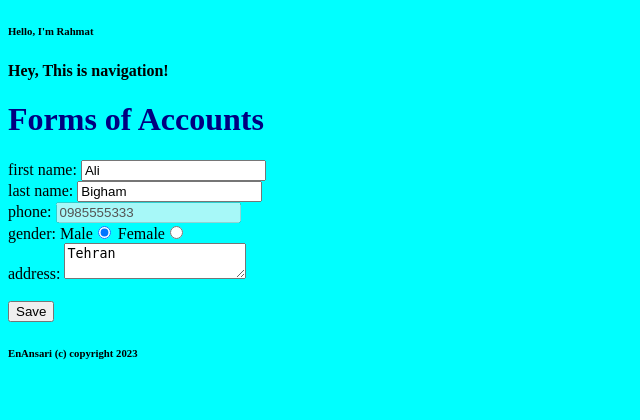
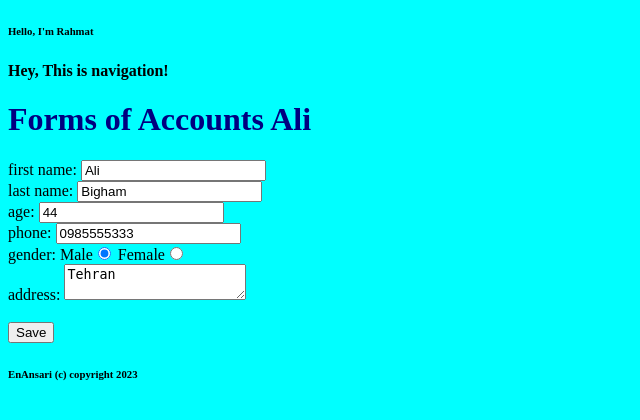
Before and after one commit to EnAnsari/basic-python-learning, a Django app: page /blog/account-form/ in a window 1280 px wide. Shown: the top 420 px of the page, without its empty margins (0-640 px from the left). Run offline with Django 4.2, Linux system fonts and the light colour scheme; a user stored in the database is signed in; data comes from the database, SQL or seed files in the repository; both versions use the stored data as it was after the commit.

Commit message:
testing forms

```diff
--- a/Django/just_urls/blog/admin.py
+++ b/Django/just_urls/blog/admin.py
@@ -19,4 +19,4 @@ class PostAdmin(admin.ModelAdmin):
 
 @admin.register(Account)
 class AccountAdmin(admin.ModelAdmin):
-    list_display = ('user', 'phone', 'address')
+    list_display = ('phone', 'address')
--- a/Django/just_urls/blog/forms.py
+++ b/Django/just_urls/blog/forms.py
@@ -7,8 +7,25 @@ class AccountForm(forms.Form):
         ('male', 'Male'),
         ('female', 'Female'),
     )
-    first_name = forms.CharField(max_length=25)
-    last_name = forms.CharField(max_length=50)
-    # phone = forms.CharField(max_length=11, null=True, blank=True)
-    gender = forms.ChoiceField(choices=GENDER_CHOICES, widget=forms.RadioSelect)
-    address = forms.CharField(max_length=250, widget=forms.Textarea)
+    first_name = forms.CharField(max_length=25, label='First Name')
+    last_name = forms.CharField(max_length=50, label='Last Name')
+    phone = forms.CharField(max_length=11, required=True, label='Phone Number')
+    gender = forms.ChoiceField(choices=GENDER_CHOICES, widget=forms.RadioSelect, label='Gender')
+    address = forms.CharField(max_length=250, widget=forms.Textarea, label='Address')
+    age = forms.IntegerField(label='Age')
+
+    def clean_phone(self):
+        phone = self.cleaned_data['phone']
+        if phone:
+            if not phone.isnumeric():
+                raise forms.ValidationError('phone number must be numeric!')
+            else:
+                return phone
+
+    def clean_age(self):
+        age = self.cleaned_data['age']
+        if age:
+            if age < 0:
+                raise forms.ValidationError('age can not be negative!')
+            else:
+                return age
--- a/Django/just_urls/blog/models.py
+++ b/Django/just_urls/blog/models.py
@@ -55,6 +55,7 @@ class Account(models.Model):
     address = models.TextField(null=True, blank=True)
     created = models.DateTimeField(auto_now_add=True)
     updated = models.DateTimeField(auto_now=True)
+    age = models.PositiveIntegerField(default=0, null=True, blank=True)
     # birthday
 
     def __str__(self):
--- a/Django/just_urls/blog/views.py
+++ b/Django/just_urls/blog/views.py
@@ -56,6 +56,8 @@ def userAccount(request):
             user.last_name = form.cleaned_data['last_name']
             account.gender = form.cleaned_data['gender']
             account.address = form.cleaned_data['address']
+            account.age = form.cleaned_data['age']
+            account.phone = form.cleaned_data['phone']
             user.save()
             account.save()
             return redirect('blog:index')
--- a/Django/just_urls/templates/blog/forms/account_form.html
+++ b/Django/just_urls/templates/blog/forms/account_form.html
@@ -1,7 +1,7 @@
 {% extends 'blog/parent/base.html' %}
 {% block title %}Account form{% endblock %}
 {% block content %}
-    <h1 style="color: navy; margin-right: auto">Forms of Accounts</h1>
+    <h1 style="color: navy; margin-right: auto">Forms of Accounts {{ account.user.first_name }}</h1>
     <form method="post">
         {% csrf_token %}
         first name:
@@ -22,8 +22,23 @@
             {% endif %}
         >
         <br>
+        age:
+        <input type="number" name="age" required
+            {% if form.age.value %}
+                value="{{ form.age.value }}"
+            {% else %}
+                value="{{ account.age | default:'' }}"
+            {% endif %}
+        >
+        <br>
         phone:
-        <input type="text" disabled value="{{ account.phone | default:''}}">
+        <input type="text" name="phone"
+            {% if form.phone.value %}
+                value="{{ form.phone.value }}"
+            {% else %}
+                value="{{ account.phone | default:'' }}"
+            {% endif %}
+        >
         <br>
         gender:
         Male<input type="radio" name="gender" value="male" {% if account.gender == 'male' %} checked {% endif %}>
@@ -35,4 +50,21 @@
         <br><br>
         <input type="submit" value="Save">
     </form>
+
+    {% if form.errors %}
+        fix above errors:
+        <br>
+        {% for field in form %}
+            {% if field.errors %}
+                {% for error in field.errors %}
+                    {{ field.label }} : {{ error }}
+                    <br>
+                {% endfor %}
+            {% endif %}
+        {% endfor %}
+        {% if form.non_field_errors %}
+            {{ form.non_field_errors }}
+        {% endif %}
+    {% endif %}
+
 {% endblock %}
```
Also changed, not shown: Django/just_urls/blog/migrations/0004_account_age_alter_account_created_alter_account_user.py (added), Django/just_urls/blog/migrations/0005_remove_account_age.py (added), Django/just_urls/blog/migrations/0006_alter_account_created_alter_account_user.py (added), Django/just_urls/blog/migrations/0007_account_age_alter_account_created_alter_account_user.py (added), Django/just_urls/db.sqlite3.
